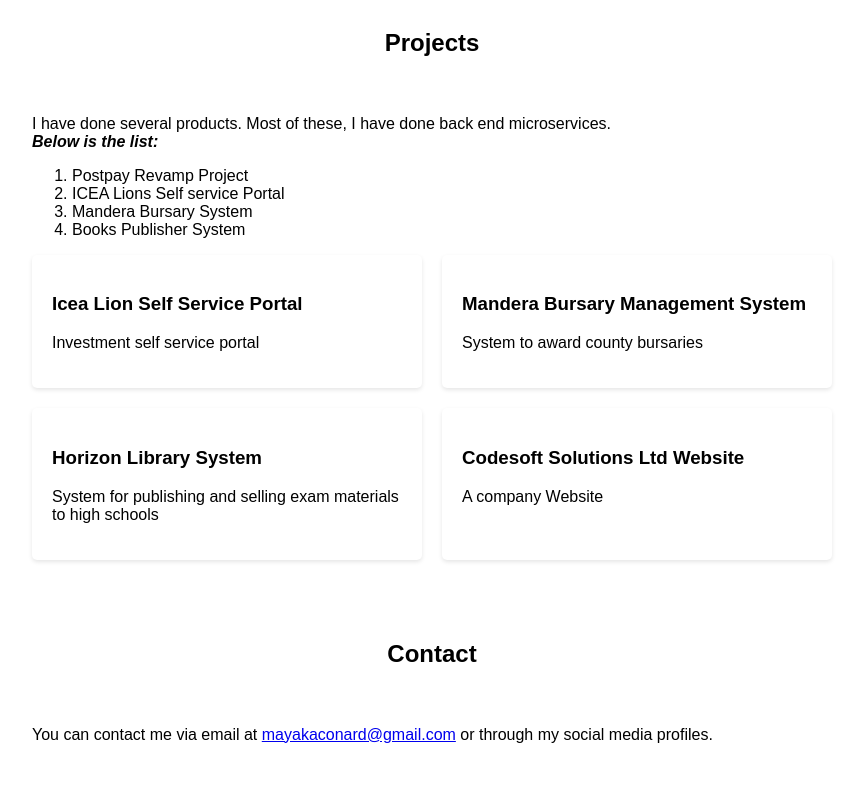
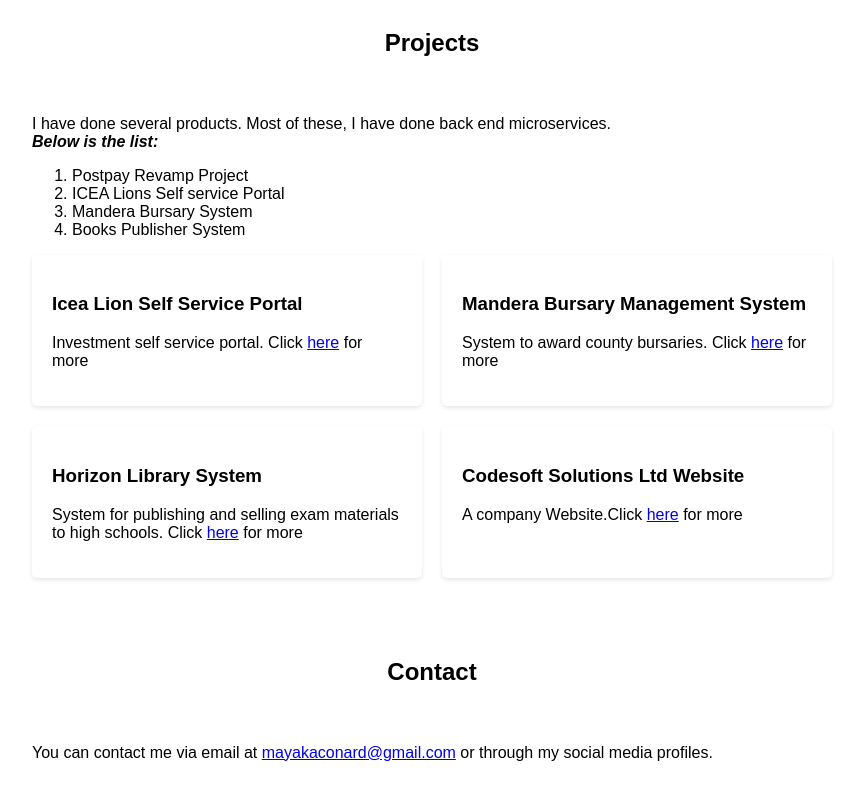
Before and after one commit to mayakaconard/my-portfolio, a plain HTML site: page index.html in a window 1280 px wide. Shown: the part 906-1706 px from the top of the page, without its empty margins (208-1070 px from the left). Drawn offline with Linux system fonts and the light colour scheme.

Commit message:
Updated project links

```diff
--- a/index.html
+++ b/index.html
@@ -68,19 +68,19 @@
             <div class="projects">
                 <div class="project">
                     <h3>Icea Lion Self Service Portal</h3>
-                    <p>Investment self service portal</p>
+                    <p>Investment self service portal. Click <a href="https://selfservice.icealion.com/login?returnUrl=%2Fhome" target="_blank">here</a> for more</p>
                 </div>
                 <div class="project">
                     <h3>Mandera Bursary Management System</h3>
-                    <p>System to award county bursaries</p>
+                    <p>System to award county bursaries. Click <a href="http://manderabursary.org/" target="_blank">here</a> for more</p>
                 </div>
                 <div class="project">
                     <h3>Horizon Library System</h3>
-                    <p>System for publishing and selling exam materials to high schools</p>
+                    <p>System for publishing and selling exam materials to high schools. Click <a href="https://horizonlibrary.co.ke/" target="_blank">here</a> for more</p>
                 </div>
                 <div class="project">
                     <h3>Codesoft Solutions Ltd Website</h3>
-                    <p>A company Website</p>
+                    <p>A company Website.Click <a href="https://codesoft.co.ke/" target="_blank">here</a> for more</p>
                 </div>
                 <!-- Add more projects as needed -->
             </div>
```
